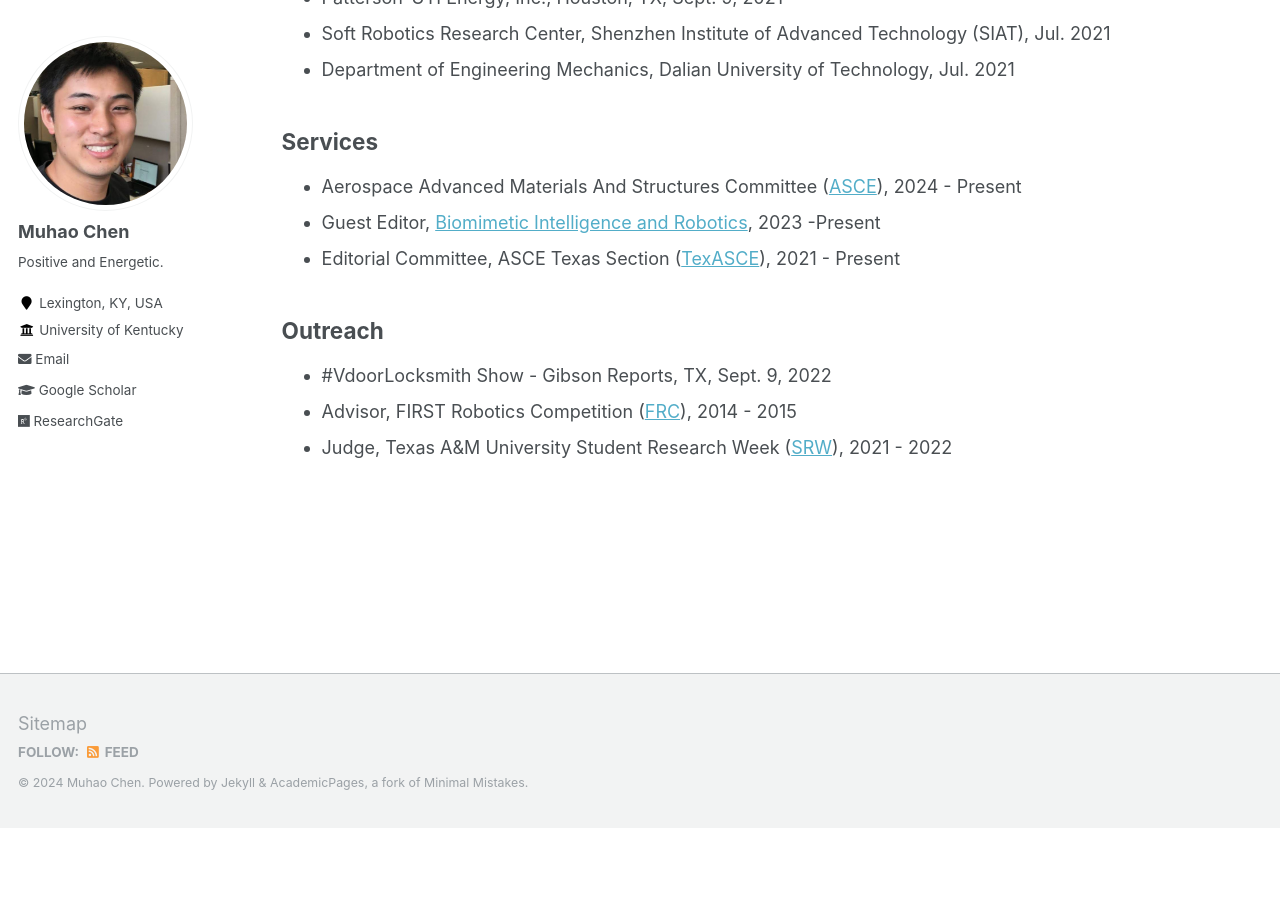
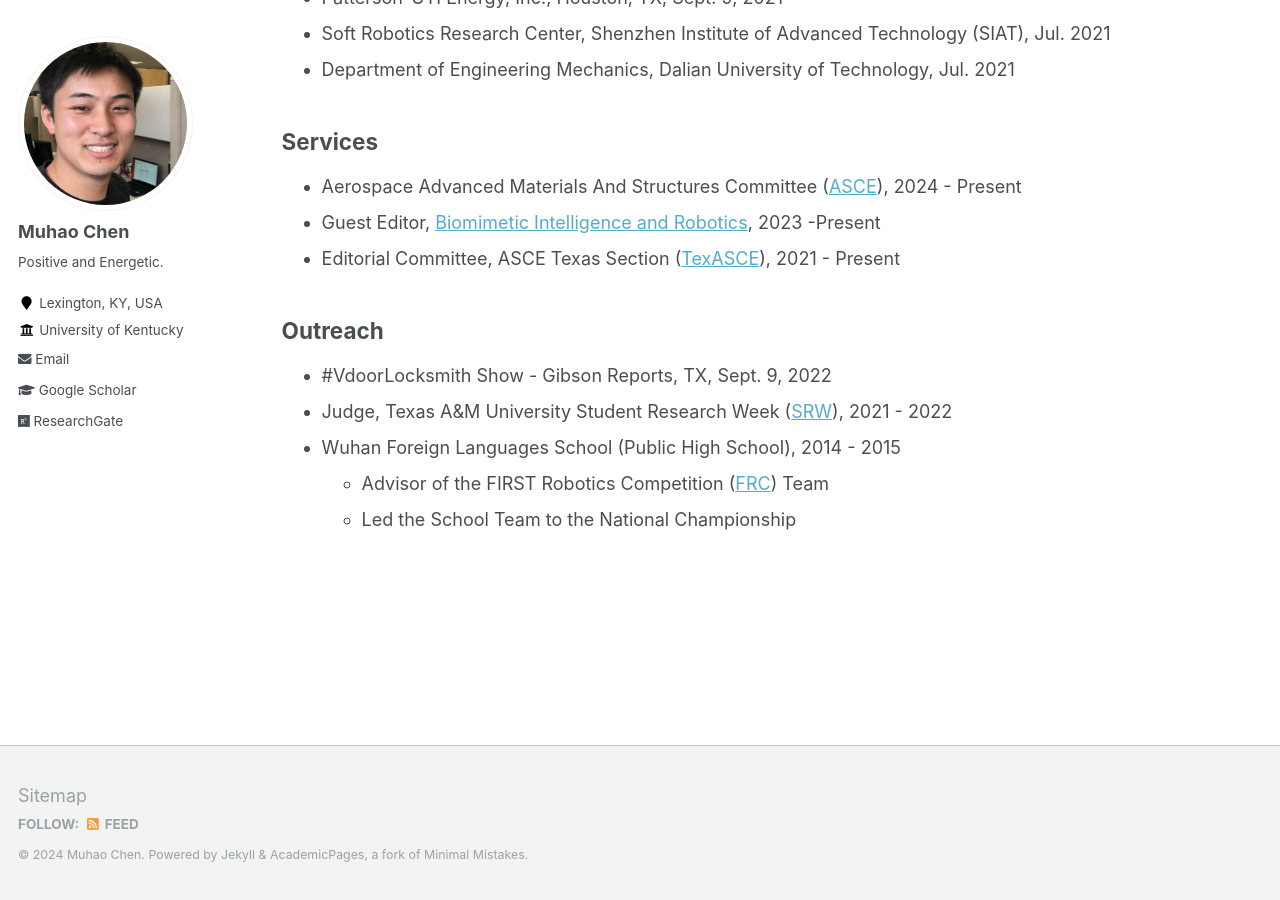
Before and after one commit to Muhao-Chen/muhao-chen.github.io, a Jekyll site: the page built from _pages/professional-activities.md, in a window 1280 px wide and 900 px high, scrolled down 639 px. Built offline with Jekyll 4.4.1, drawn with Linux system fonts in a browser that asks for light colours; before the commit the page ends 1467 px from its top, so only the background shows below that.

Commit message:
Update professional-activities.md

```diff
--- a/_pages/professional-activities.md
+++ b/_pages/professional-activities.md
@@ -54,8 +54,11 @@ toc_max_header: 1
 
 ## Outreach
 * #VdoorLocksmith Show - Gibson Reports, TX, Sept. 9, 2022
-* Advisor, FIRST Robotics Competition ([FRC](https://www.firstinspires.org/robotics/frc)), 2014 - 2015
+<!-- * Advisor, FIRST Robotics Competition ([FRC](https://www.firstinspires.org/robotics/frc)), 2014 - 2015 -->
 * Judge, Texas A&M University Student Research Week ([SRW](https://srw.tamu.edu/)), 2021 - 2022
+* Wuhan Foreign Languages School (Public High School), 2014 - 2015
+    - Advisor of the FIRST Robotics Competition ([FRC](https://en.wikipedia.org/wiki/FIRST_Robotics_Competition)) Team
+    - Led the School Team to the National Championship
 
 <!-- ## News  -->
 
```
